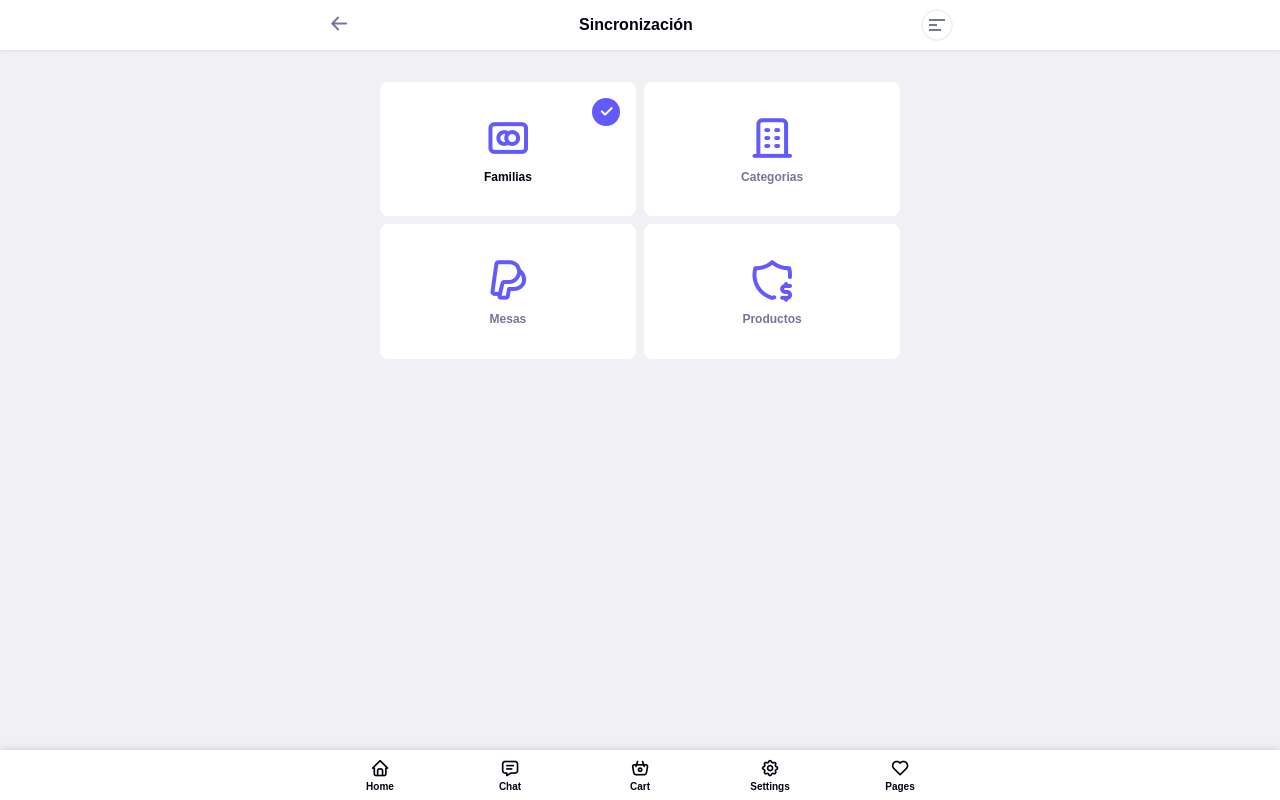
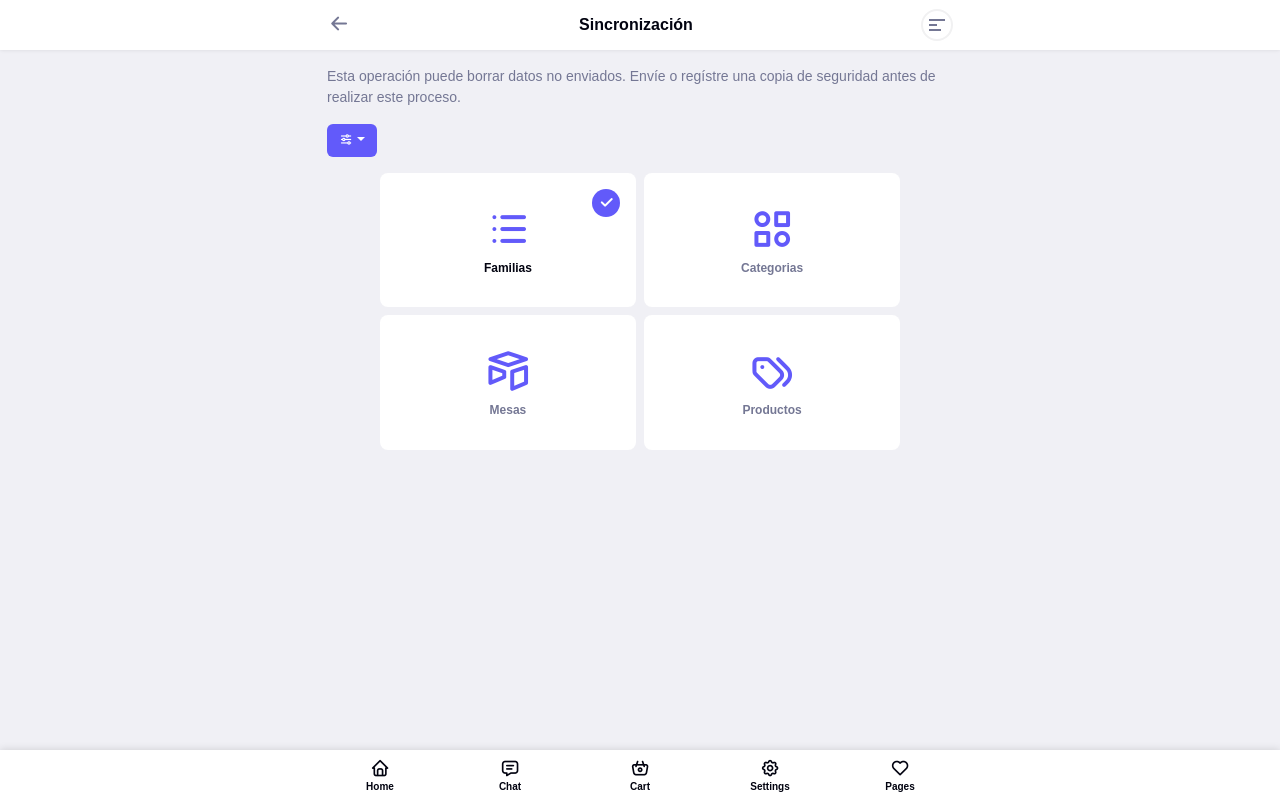
Before and after one commit to pcrubianoa/pwa2, a React (Vite) app: page /sincronizacion in a window 1280 px wide. Built offline with nearby package versions, Linux system fonts and the light colour scheme; sample sign-in values are in the browser's storage.

Commit message:
Sync page

```diff
--- a/src/pages/Home.tsx
+++ b/src/pages/Home.tsx
@@ -17,7 +17,7 @@ const Home = () => {
         </div>
       </div>
     </div>
-    <div className="offcanvas offcanvas-start suha-offcanvas-wrap" tabindex="-1" id="suhaOffcanvas" aria-labelledby="suhaOffcanvasLabel">
+    <div className="offcanvas offcanvas-start suha-offcanvas-wrap" id="suhaOffcanvas" aria-labelledby="suhaOffcanvasLabel">
       <button className="btn-close btn-close-white" type="button" data-bs-dismiss="offcanvas" aria-label="Close"></button>
       <div className="offcanvas-body">
         <div className="sidenav-profile">
@@ -60,8 +60,8 @@ const Home = () => {
                     <a className="product-thumbnail d-block" href="single-product.html"><img src="img/product/14.png" alt=""></img></a>
                   </div>
                   <div className="product-description">
-                    <a className="product-title d-block" href="single-product.html">Blue Skateboard</a>
-                    <p className="sale-price">$39<span>$89</span></p>
+                    <a className="product-title d-block" href="single-product.html">Mesa 1</a>
+                    <p className="sale-price">$10.000</p>
                   </div>
                 </div>
               </div>
--- a/src/pages/Sincronizacion.tsx
+++ b/src/pages/Sincronizacion.tsx
@@ -47,23 +47,32 @@ const Sincronizacion = () => {
     <div className="page-content-wrapper">
       <div className="featured-products-wrapper py-3">
       <div className="container">
+        <p>Esta operación puede borrar datos no enviados. Envíe o regístre una copia de seguridad antes de realizar este proceso.</p>
+          <div className="alternative-search-options">
+            <div className="dropdown"><a className="btn btn-primary dropdown-toggle" id="altSearchOption" href="home.html#" role="button" data-bs-toggle="dropdown" aria-expanded="false"><i className="ti ti-adjustments-horizontal"></i></a>
+              <ul className="dropdown-menu dropdown-menu-end" aria-labelledby="altSearchOption">
+                <li><a className="dropdown-item" href="home.html#"><i className="ti ti-microphone"> </i>General</a></li>
+                <li><a className="dropdown-item" href="home.html#"><i className="ti ti-layout-collage"> </i>Image</a></li>
+              </ul>
+            </div>
+          </div>
         <div className="checkout-wrapper-area py-3">
           <div className="choose-payment-method">
             <div className="row g-2 justify-content-center rtl-flex-d-row-r">
               <div className="col-6 col-md-5">
-                <div className="single-payment-method"><a className="credit-card active" href="checkout-credit-card.html"><i className="ti ti-brand-mastercard"></i>
+                <div className="single-payment-method"><a className="credit-card active" href="checkout-credit-card.html"><i className="ti ti-list"></i>
                     <h6>Familias</h6></a></div>
               </div>
               <div className="col-6 col-md-5">
-                <div className="single-payment-method"><a className="bank" href="checkout-bank.html"><i className="ti ti-building"></i>
+                <div className="single-payment-method"><a className="bank" href="checkout-bank.html"><i className="ti ti-category-2"></i>
                     <h6>Categorias</h6></a></div>
               </div>
               <div className="col-6 col-md-5">
-                <div className="single-payment-method"><a className="paypal" href="checkout-paypal.html"><i className="ti ti-brand-paypal"></i>
+                <div className="single-payment-method"><a className="paypal" href="checkout-paypal.html"><i className="ti ti-brand-airtable"></i>
                     <h6>Mesas</h6></a></div>
               </div>
               <div className="col-6 col-md-5">
-                <div className="single-payment-method"><a className="cash" href="checkout-cash.html"><i className="ti ti-shield-dollar"></i>
+                <div className="single-payment-method"><a className="cash" href="checkout-cash.html"><i className="ti ti-tags"></i>
                     <h6>Productos</h6></a></div>
               </div>
             </div>
```
